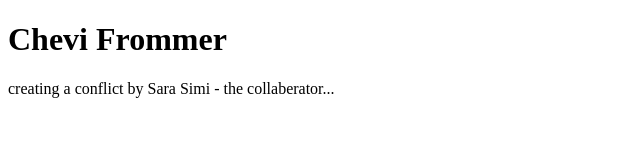
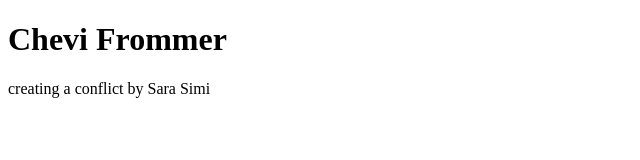
Before and after one commit to yochevedfrommer/demo, a plain HTML site: page index.html in a window 1280 px wide. Shown: the whole page, without its empty margins (0-640 px from the left). Drawn offline with Linux system fonts and the light colour scheme.

Commit message:
change p by Sara Simi

```diff
--- a/index.html
+++ b/index.html
@@ -7,6 +7,6 @@
 </head>
 <body>
     <h1>Chevi Frommer</h1>
-    <p>creating a conflict by Sara Simi - the collaberator...</p>
+    <p>creating a conflict by Sara Simi</p>
 </body>
 </html>
```
